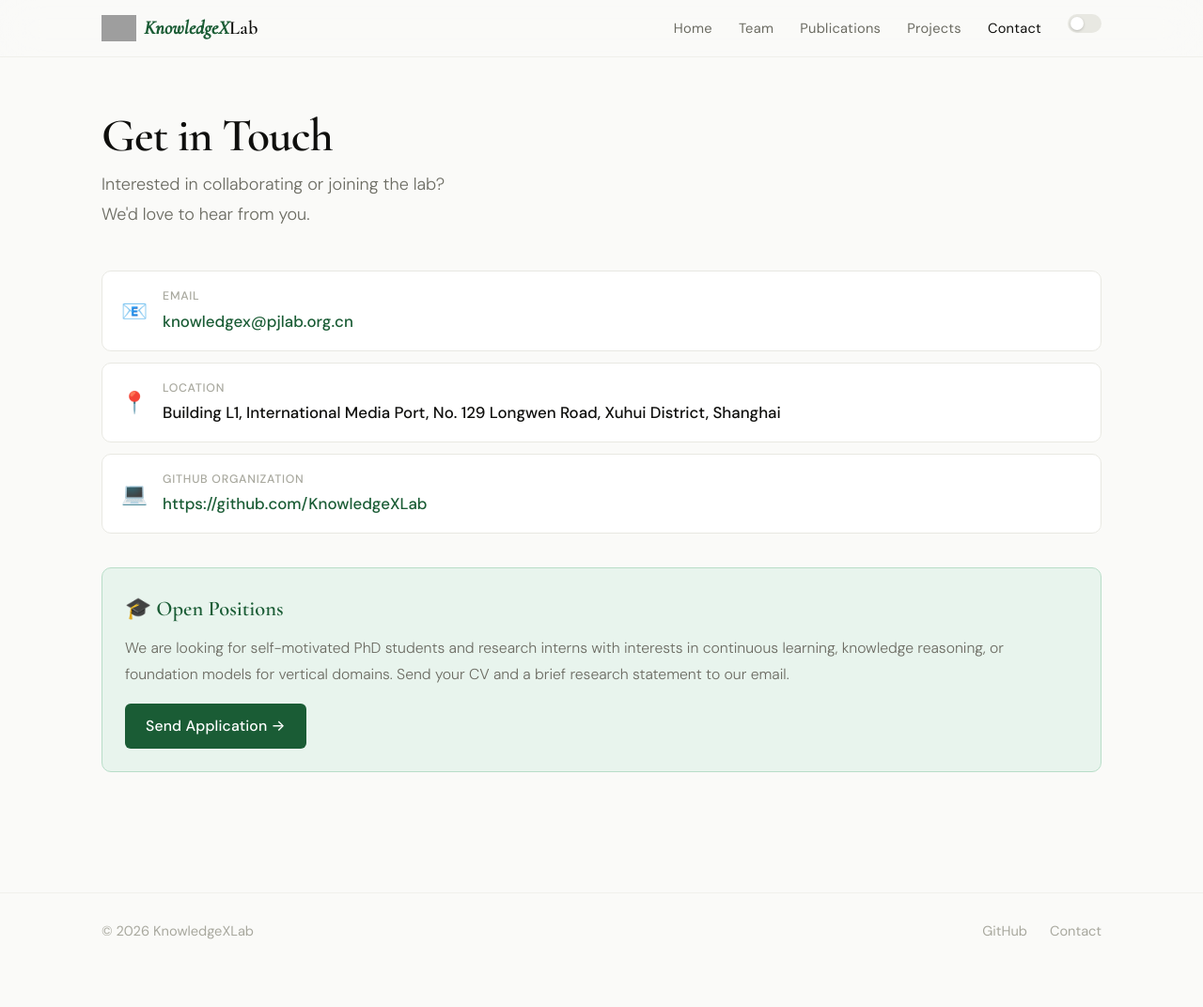
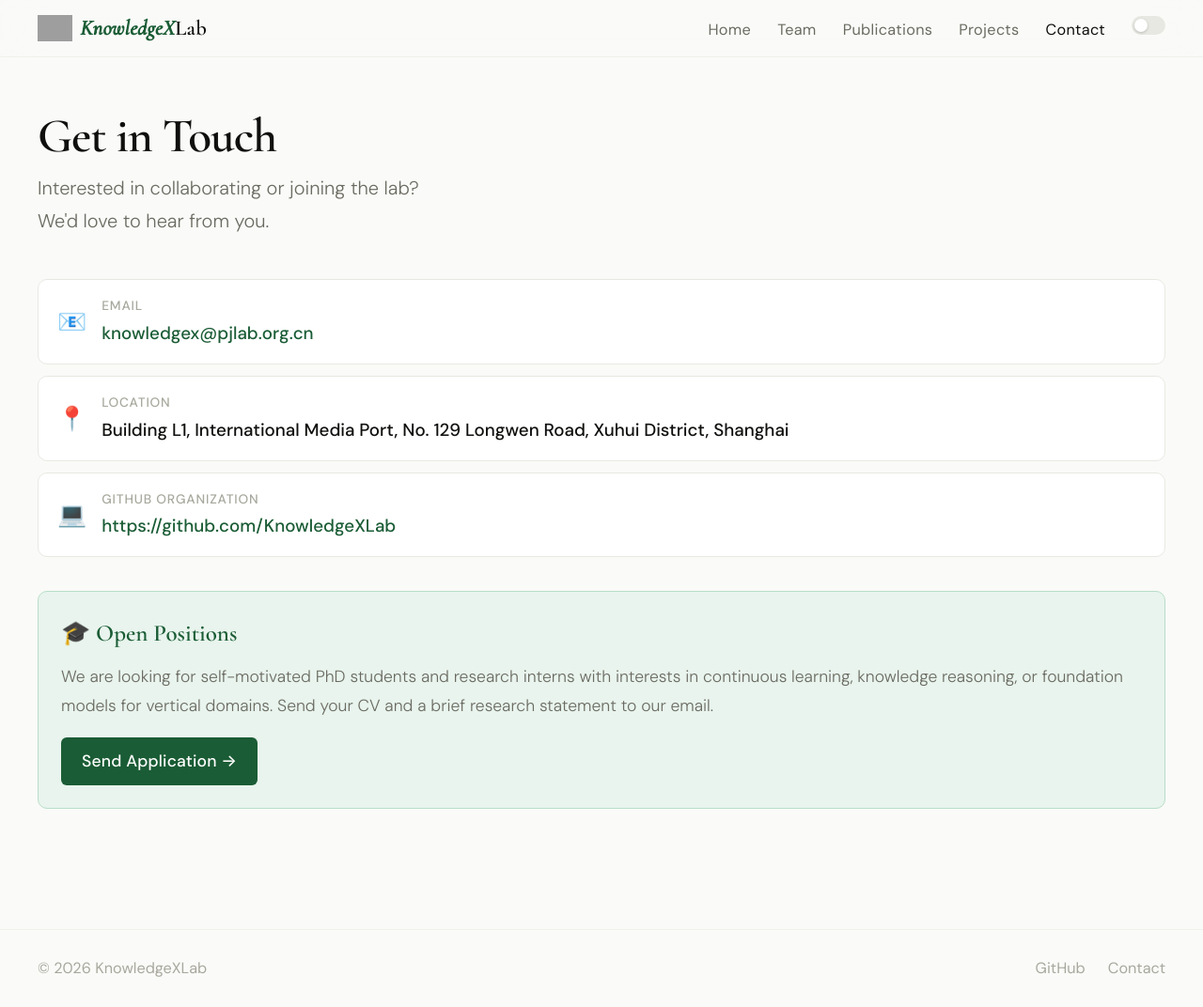
Before and after one commit to KnowledgeXLab/KnowledgeXLab.github.io, a Jekyll site: the page built from contact.md, in a window 1280 px wide and 1072 px high. Shown: the whole window at 94% size. Built offline with Jekyll 4.4.1, drawn with Linux system fonts in a browser that asks for light colours; a style sheet for code colours, icons or effects is not loaded; grey boxes are pictures that could not be loaded.

Commit message:
style: improve layout, typography, and hero scroll animation
- Increase base font size from 18px to 20px
- Widen page container from 1120px to 1320px (padding 28px → 40px)
- Expand hero to 100vh so Research Directions appear below the fold
- Remove border between news items
- Smooth hero image animation: extend range to 15% hero height, add ease-in-out curve, add will-change hint

Co-Authored-By: Claude Sonnet 4.6 <noreply@anthropic.com>

```diff
--- a/assets/css/main.css
+++ b/assets/css/main.css
@@ -48,7 +48,7 @@
 
 /* ── Reset & Base ── */
 *, *::before, *::after { box-sizing: border-box; margin: 0; padding: 0; }
-html { font-size: 18px; scroll-behavior: smooth; }
+html { font-size: 20px; scroll-behavior: smooth; }
 
 body {
   font-family: var(--font-body);
@@ -67,7 +67,7 @@ a:hover { text-decoration: none; }
 img { max-width: 100%; height: auto; display: block; }
 
 /* ── Layout ── */
-.container { max-width: 1120px; margin: 0 auto; padding: 0 28px; }
+.container { max-width: 1280px; margin: 0 auto; padding: 0 40px; }
 .page-content { padding: 56px 0 96px; }
 
 /* ── Page load animation ── */
@@ -249,7 +249,7 @@ img { max-width: 100%; height: auto; display: block; }
   width: 100vw;
   margin-left: calc(-50vw + 50%);
   margin-top: -116px;
-  min-height: 85vh;
+  min-height: 100vh;
   display: flex;
   align-items: flex-start;
   position: relative;
@@ -279,6 +279,7 @@ img { max-width: 100%; height: auto; display: block; }
   z-index: 0;
   border-radius: var(--radius-lg);
   background: linear-gradient(145deg, var(--accent) 0%, var(--accent-mid) 60%, var(--accent-light) 100%);
+  will-change: top, bottom, right, width, border-radius;
 }
 
 .hero-bg-img {
@@ -293,7 +294,7 @@ img { max-width: 100%; height: auto; display: block; }
   position: relative;
   z-index: 2;
   width: 100%;
-  max-width: 1120px;
+  max-width: 1320px;
   margin: 0 auto;
   padding: 400px 28px 60px;
 }
@@ -405,10 +406,8 @@ img { max-width: 100%; height: auto; display: block; }
   gap: 20px;
   align-items: baseline;
   padding: 14px 0;
-  border-bottom: 1px solid var(--border-light);
   transition: padding-left 0.2s;
 }
-.news-item:last-child { border-bottom: none; }
 .news-item:hover { padding-left: 4px; }
 
 .news-date {
--- a/assets/js/hero.js
+++ b/assets/js/hero.js
@@ -15,6 +15,7 @@
     var rafId = null;
 
     function lerp(a, b, t) { return a + (b - a) * t; }
+    function ease(t) { return t < 0.5 ? 2*t*t : -1+(4-2*t)*t; } // ease-in-out quad
 
     function update() {
       rafId = null;
@@ -27,7 +28,7 @@
 
       var scrollY = window.scrollY || window.pageYOffset;
       var heroH   = section.offsetHeight;
-      var t = Math.max(0, Math.min(1, scrollY / (heroH * 0.10)));
+      var t = ease(Math.max(0, Math.min(1, scrollY / (heroH * 0.15))));
 
       // Measure actual DOM positions at current zoom level — stays correct at any scale
       var heroRect  = section.getBoundingClientRect();
```
